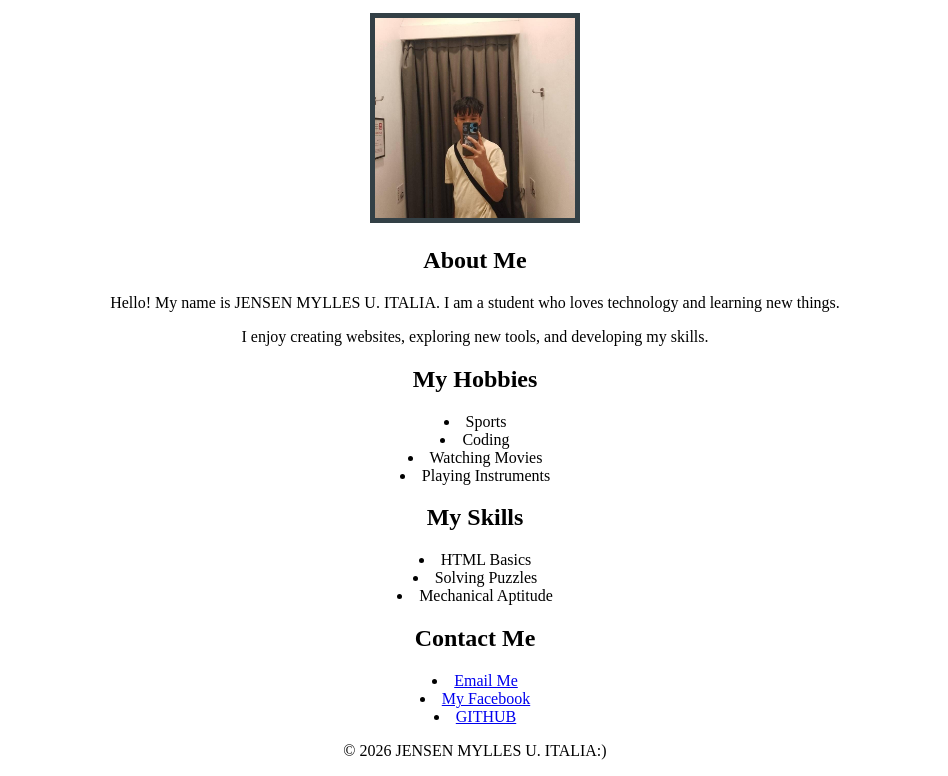
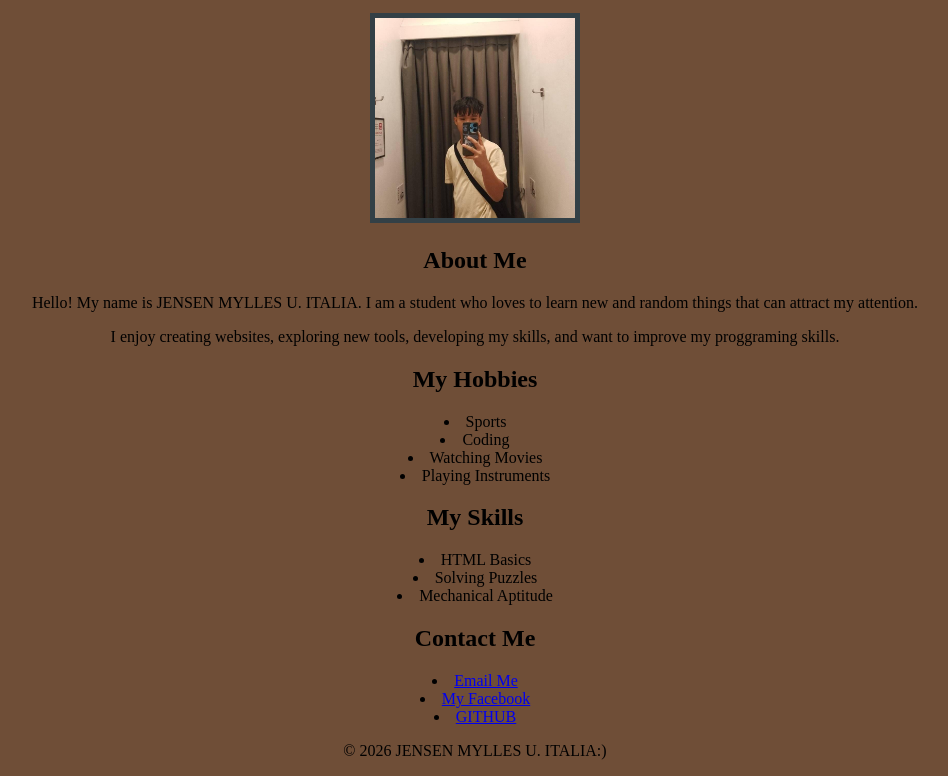
Before and after one commit to myllesitalia-prog/unang_first, a plain HTML site: page index.html in a window 1280 px wide. Shown: the part 101-877 px from the top of the page, without its empty margins (165-1113 px from the left). Drawn offline with Linux system fonts and the light colour scheme.

Commit message:
Add files via upload

```diff
--- a/index.html
+++ b/index.html
@@ -5,9 +5,9 @@
     <meta name="viewport" content="width=device-width, initial-scale=1.0">
     <title>My Personal Page</title>
 </head>
-<body-align"center" style="background-color:#6F4E37">
 
-<center>
+<body style="background-color: #6F4E37; text-align: center;">
+
 
 <header>
     <h1>JENSEN MYLLES U. ITALIA</h1>
@@ -23,9 +23,9 @@
     <section>
 
         <h2>About Me</h2>
-        <p>Hello! My name is JENSEN MYLLES U. ITALIA. I am a student who loves technology and learning new things.</p>
+        <p>Hello! My name is JENSEN MYLLES U. ITALIA. I am a student who loves to learn new and random things that can attract my attention.</p>
 
- <p>I enjoy creating websites, exploring new tools, and developing my skills.</p>
+ <p>I enjoy creating websites, exploring new tools, developing my skills, and want to improve my proggraming skills.</p>
     </section>
 
     <section">
```
